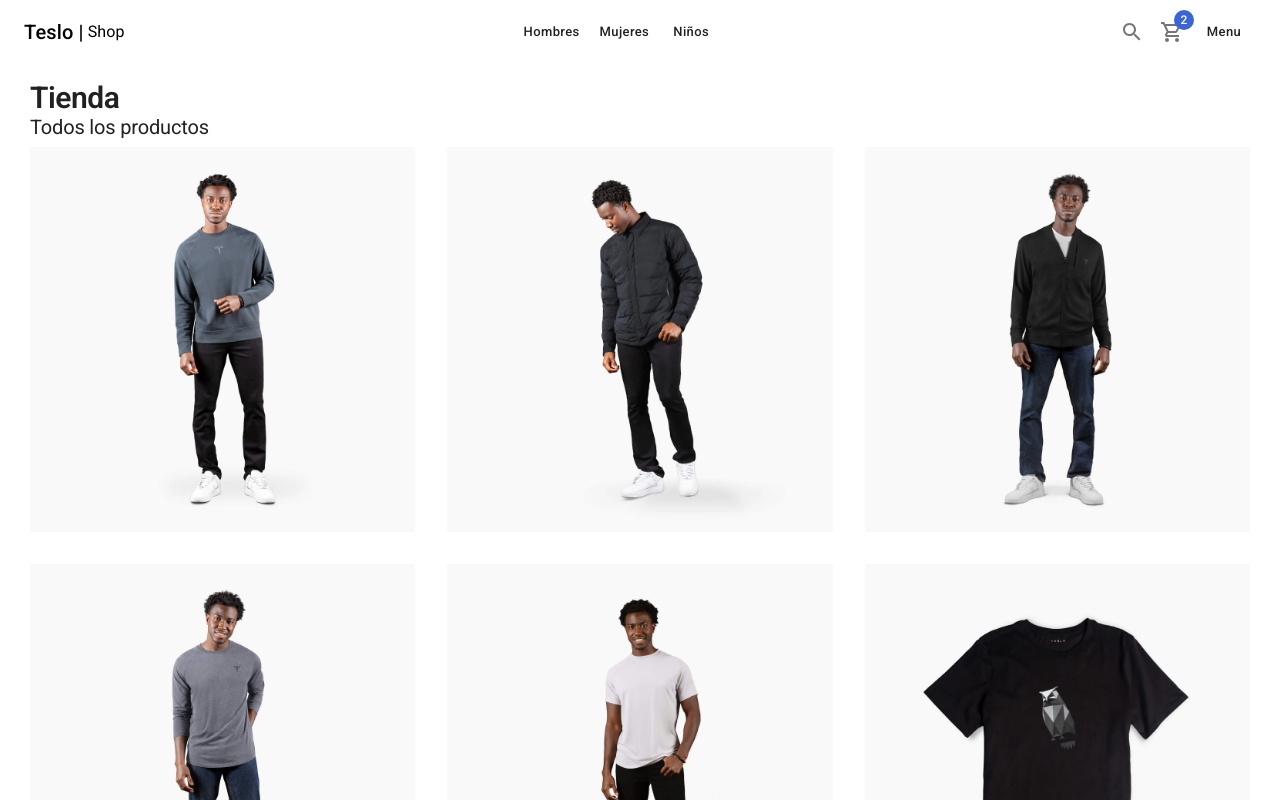
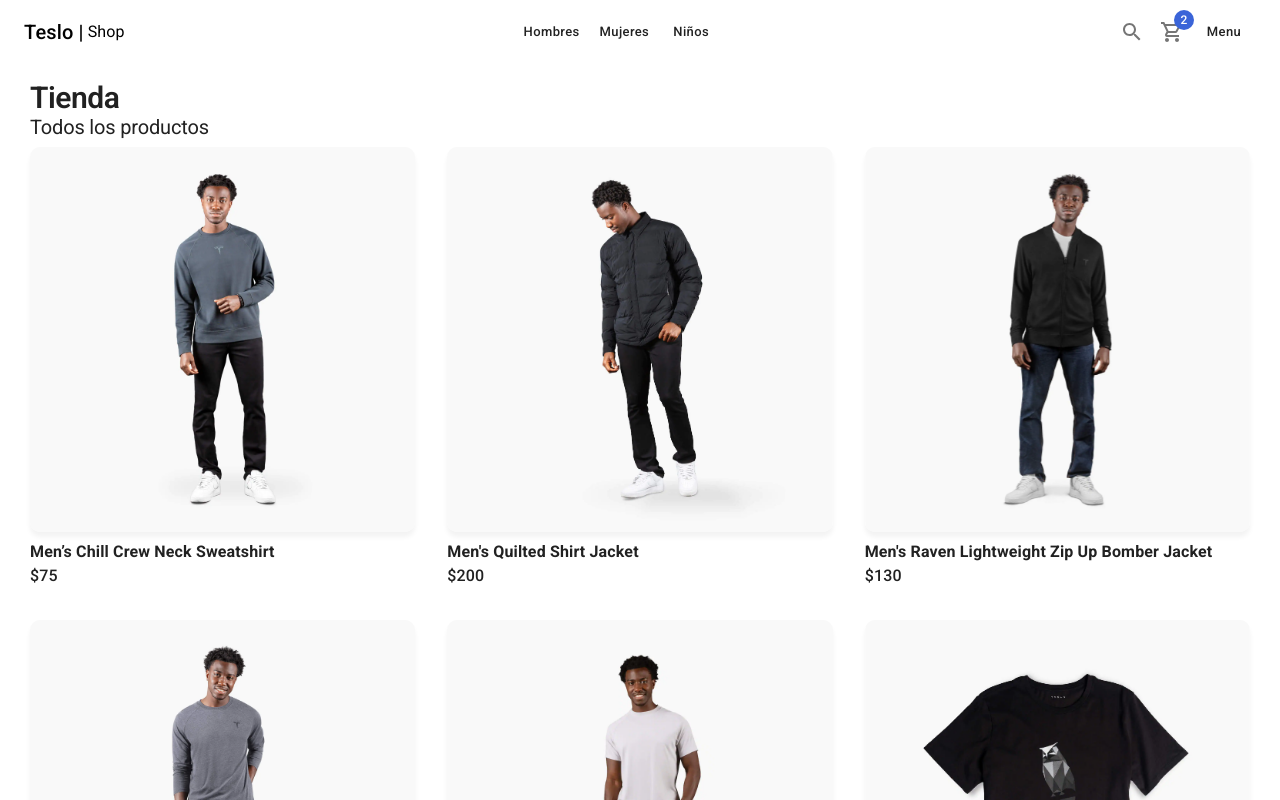
Before and after one commit to martuwilson/tesla-shop-next.js, a Next.js app: page / in a window 1280 px wide. Shown: the top 800 px of the page. Built offline with nearby package versions, Linux system fonts and the light colour scheme.

Commit message:
Add hover effect and product title/price to ProductCard component; remove temporary code from Home page

```diff
--- a/components/products/ProductCard.tsx
+++ b/components/products/ProductCard.tsx
@@ -1,5 +1,5 @@
-import {FC} from 'react'
-import { Typography, Grid,CardActionArea , CardMedia } from "@mui/material";
+import {FC, useState, useMemo} from 'react'
+import { Typography, Grid,CardActionArea , CardMedia, Card, Box } from "@mui/material";
 import { IProduct } from '@/interfaces';
 
 
@@ -8,15 +8,46 @@ interface Props{
 }
 
 export const ProductCard:FC<Props> = ({ product }) => {
+
+    const [isHovered, setIsHovered] = useState(false);
+
+    const productImage = useMemo(() => {
+        if(isHovered){
+            return `products/${product.images[1]}`
+        }else{
+            return `products/${product.images[0]}`
+        }
+    }, [isHovered, product.images])
+
   return (
-    <Grid item xs={6} sm={4} key={product.slug}>
+    <Grid item xs={6} sm={4} onMouseEnter={() => setIsHovered(true)} onMouseLeave={() => setIsHovered(false)}>
+        <Card>
             <CardActionArea>
                 <CardMedia
                 component="img"
-        image={`products/${product.images[0]}`}
+                className='fadeIn'
+                image={productImage}
                 alt={product.title}
                 />
             </CardActionArea>
+        </Card>
+
+        <Box sx={{
+            mt:1
+        }}
+        className='fadeIn'
+        >
+            <Typography
+                fontWeight={700}
+            >
+                {product.title}
+            </Typography>
+            <Typography
+                fontWeight={500}
+            >
+                ${product.price}
+            </Typography>
+        </Box>
     </Grid>
   )
 }
--- a/pages/index.tsx
+++ b/pages/index.tsx
@@ -11,10 +11,6 @@ export default function Home() {
       <Typography variant="h1" component='h1'>Tienda</Typography> {/* importante que sea H1 por el SEO */}
       <Typography variant="h2" sx={{mb:1}}>Todos los productos</Typography>
 
-
-
-      {/* home temporal */}
-
       <ProductList
         products={initialData.products as any}
       />
```
Lines whose indentation alone changed are shown as unchanged.
